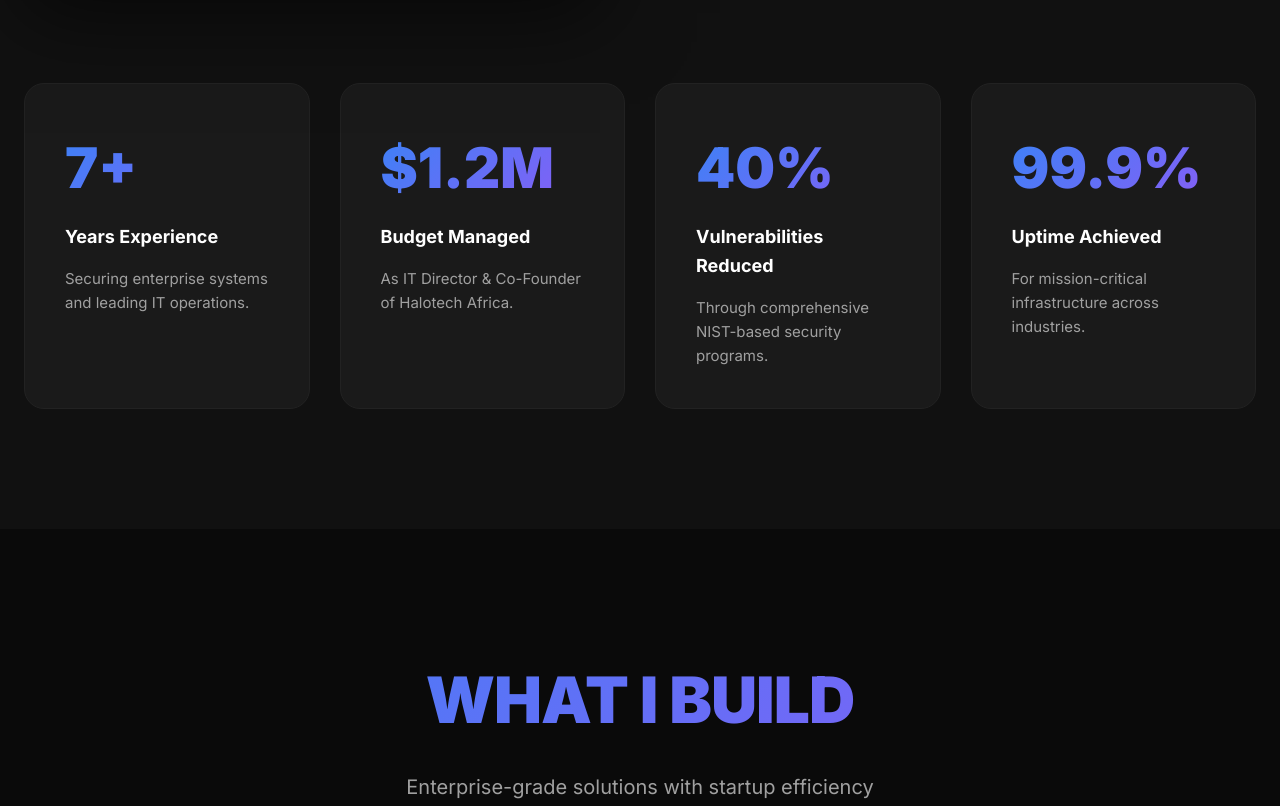
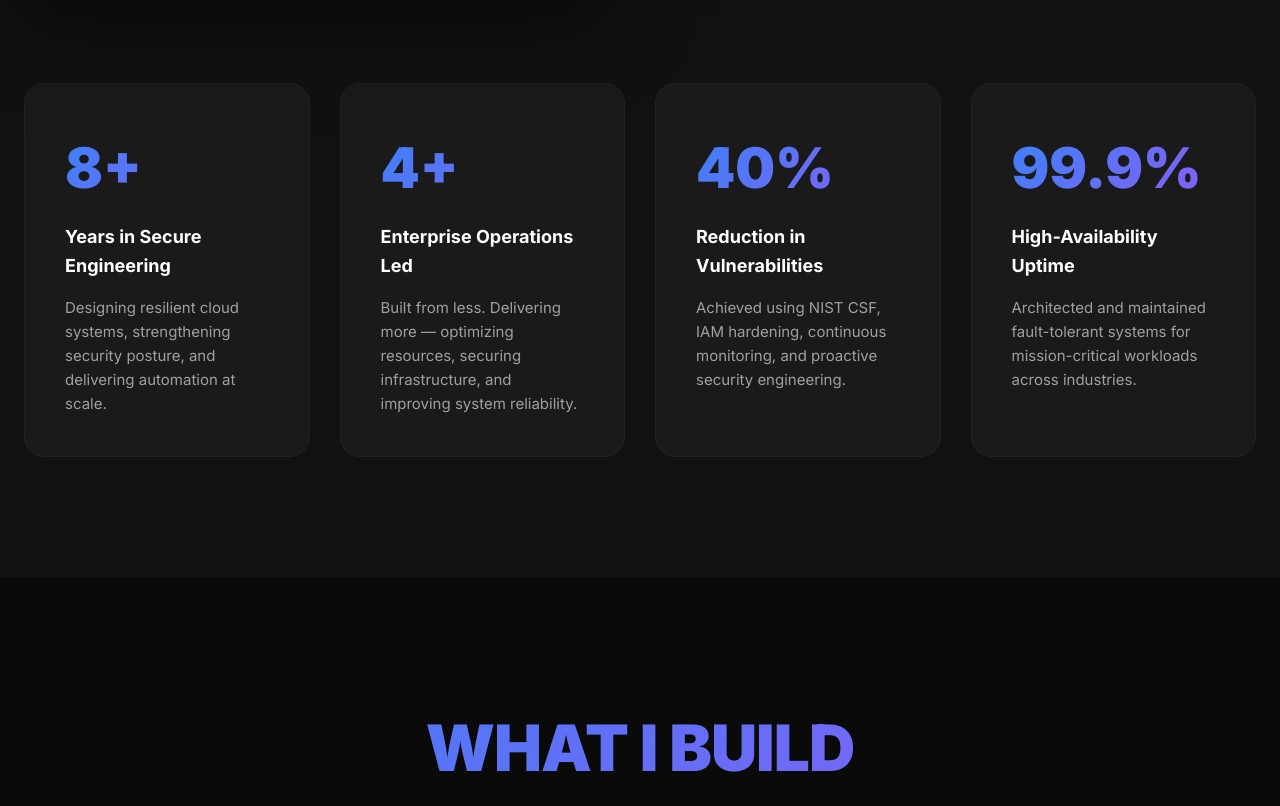
Before and after one commit to robertyenji/robertyenji, a plain HTML site: page index.html in a window 1280 px wide. Shown: the part 1700-2506 px from the top of the page. Drawn offline with Linux system fonts and the light colour scheme.

Commit message:
Update index.html

```diff
--- a/index.html
+++ b/index.html
@@ -89,27 +89,41 @@
 
             <!-- Numbers Section -->
             <div class="numbers-grid">
+
     <div class="number-card">
-                    <div class="number-value">7+</div>
-                    <div class="number-label">Years Experience</div>
-                    <p class="number-desc">Securing enterprise systems and leading IT operations.</p>
+        <div class="number-value">8+</div>
+        <div class="number-label">Years in Secure Engineering</div>
+        <p class="number-desc">
+            Designing resilient cloud systems, strengthening security posture, and delivering automation at scale.
+        </p>
     </div>
+
     <div class="number-card">
-                    <div class="number-value">$1.2M</div>
-                    <div class="number-label">Budget Managed</div>
-                    <p class="number-desc">As IT Director & Co-Founder of Halotech Africa.</p>
+        <div class="number-value">4+</div>
+        <div class="number-label">Enterprise Operations Led</div>
+        <p class="number-desc">
+            Built from less. Delivering more — optimizing resources, securing infrastructure, and improving system reliability.
+        </p>
     </div>
+
     <div class="number-card">
         <div class="number-value">40%</div>
-                    <div class="number-label">Vulnerabilities Reduced</div>
-                    <p class="number-desc">Through comprehensive NIST-based security programs.</p>
+        <div class="number-label">Reduction in Vulnerabilities</div>
+        <p class="number-desc">
+            Achieved using NIST CSF, IAM hardening, continuous monitoring, and proactive security engineering.
+        </p>
     </div>
+
     <div class="number-card">
         <div class="number-value">99.9%</div>
-                    <div class="number-label">Uptime Achieved</div>
-                    <p class="number-desc">For mission-critical infrastructure across industries.</p>
+        <div class="number-label">High-Availability Uptime</div>
+        <p class="number-desc">
+            Architected and maintained fault-tolerant systems for mission-critical workloads across industries.
+        </p>
     </div>
+
 </div>
+
         </div>
     </section>
 
@@ -205,7 +219,7 @@
                     <div class="education-degree">Master of Science in Cybersecurity</div>
                     <div class="education-school">Pace University</div>
                     <div class="education-details">Seidenberg School of Computer Science and Information Systems</div>
-                    <div class="education-date">Dec 2025</div>
+                    <div class="education-date">Dec 2025, Philadelphia, PA (Available Worldwide)</div>
                 </div>
                 <div class="education-card">
                     <div class="education-degree">Bachelor of Science in Information Technology</div>
```
Lines whose indentation alone changed are shown as unchanged.
